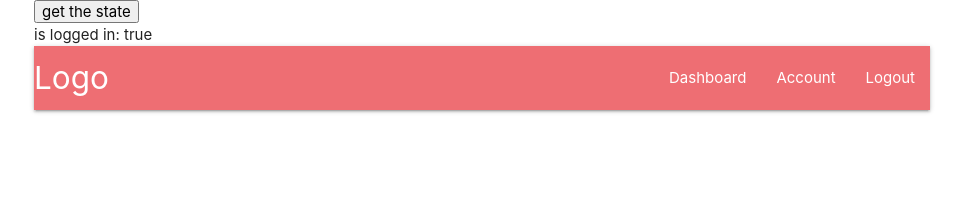
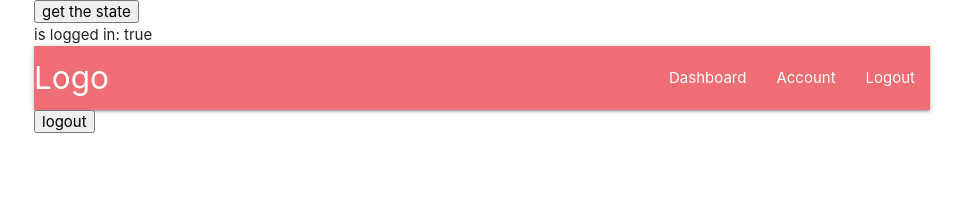
Before and after one commit to jasonschmitt/personal-budget-final-ui-2, a React (Create React App) app: page /logout in a window 1280 px wide. Shown: the top 200 px of the page, without its empty margins (158-1121 px from the left). Built offline with nearby package versions, Linux system fonts and the light colour scheme; no server answers; sample sign-in values are in the browser's storage.

Commit message:
adding protected route and logout route

```diff
--- a/src/App.js
+++ b/src/App.js
@@ -7,8 +7,10 @@ import TestTwo from "./pages/testtwo";
 import Signup from "./pages/signup";
 import Login from "./pages/login";
 import Dashboard from "./pages/dashboard";
+import Logout from "./pages/logout";
 import { BrowserRouter as Router, Switch, Route } from "react-router-dom";
 import axios from "axios";
+import ProtectedRoute from "./ProtectedRoute";
 
 class App extends React.Component {
   state = {
@@ -95,6 +97,13 @@ class App extends React.Component {
           <Route exact path="/login">
             <Login />
           </Route>
+          <ProtectedRoute
+            exact={true}
+            path="/logout"
+            redirectLink="/login"
+            isLoggedIn={this.state.isLoggedIn}
+            component={Logout}
+          />
         </Switch>
       </Router>
     );
--- /dev/null
+++ b/src/ProtectedRoute.js
@@ -0,0 +1,17 @@
+import React from "react";
+import { Redirect } from "react-router-dom";
+
+class ProtectedRoute extends React.Component {
+  render() {
+    const Component = this.props.component;
+    const isAuthenticated = localStorage.getItem("token");
+
+    return isAuthenticated ? (
+      <Component data={this.props} />
+    ) : (
+      <Redirect to={{ pathname: this.props.redirectLink }} />
+    );
+  }
+}
+
+export default ProtectedRoute;
--- /dev/null
+++ b/src/pages/logout.js
@@ -0,0 +1,17 @@
+import React from "react";
+
+class Logout extends React.Component {
+  logout() {
+    localStorage.clear();
+    window.location.href = "/";
+  }
+  render() {
+    return (
+      <div>
+        <button onClick={this.logout}>logout</button>
+      </div>
+    );
+  }
+}
+
+export default Logout;
```
Also changed, not shown: 1 other file (tests, documents, lock files or other folders).
